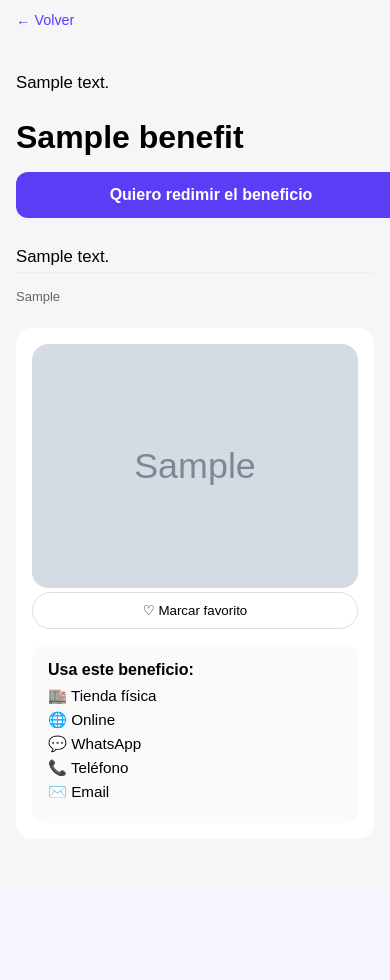
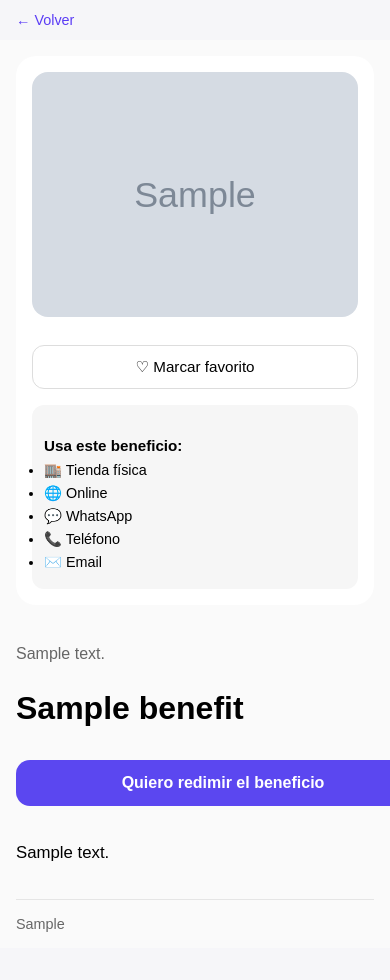
Before and after one commit to haroldgiomart/daimon-newapp, a Flask app: page /beneficio/1/1 in a window 390 px wide. Shown: the part 109-1089 px from the top of the page. Before the commit the page ends 907 px from the top, so only its background shows below. Run offline with Flask 3, Linux system fonts and the light colour scheme; grey boxes marked "Sample" are stand-in pictures; a database or web service that is not in the repository returns one stand-in record (values such as "Sample title"); data that the repository does not hold is empty.

Commit message:
UX Changes for mobile and desktop

```diff
--- a/static/css/app.css
+++ b/static/css/app.css
@@ -226,50 +226,34 @@ section h2 {
   grid-template-columns: 1fr;
   gap: 24px;
   padding: 16px;
+  background: #fafafa;
 }
 
 @media (max-width: 1023px) {
-  .beneficio-detalle-grid {
-    display: flex;
-    flex-direction: column;
-  }
 
   .beneficio-right {
-    background: #fff;
-    border-radius: 16px;
-    padding: 16px;
-  }
-
-  .beneficio-left {
-    padding-right: 0;
+    order: -1;
   }
 
   .btn-redimir {
-    font-size: 1rem;
-    padding: 16px;
-    border-radius: 14px;
+    width: 100%;
   }
 }
 
 @media (min-width: 1024px) {
+
   .beneficio-detalle-grid {
-    display: grid;
-    grid-template-columns: 2.5fr 1.2fr;
-    gap: 40px;
-    align-items: start;
+    grid-template-columns: 2.4fr 1.2fr;
+    gap: 48px;
     max-width: 1200px;
     margin: 0 auto;
-    padding: 40px 32px;
+    padding: 48px 32px;
   }
 
   .beneficio-right {
     position: sticky;
     top: 120px;
-  }
-
-  .btn-redimir {
-    width: fit-content;
-    padding: 14px 28px;
+    height: fit-content;
   }
 }
 
@@ -278,31 +262,42 @@ section h2 {
 
 .beneficio-title {
   font-size: 2rem;
-  margin-bottom: 12px;
+  font-weight: 700;
+  margin-bottom: 16px;
+  line-height: 1.2;
 }
 
 .beneficio-short {
-  font-size: 1.05rem;
-  margin-bottom: 16px;
+  font-size: 1rem;
+  color: #666;
+  margin-bottom: 8px;
 }
 
 .beneficio-description {
   font-size: 1.05rem;
   line-height: 1.75;
+  margin-top: 24px;
 }
 
 .btn-redimir {
-  display: block;
-  width: 100%;
-  text-align: center;
-  background: #5b3df5;
-  color: white;
-  padding: 14px 16px;
-  border-radius: 12px;
+  display: inline-flex;
+  align-items: center;
+  justify-content: center;
+  background: #5b47f0;
+  color: #fff;
+  font-size: 1rem;
   font-weight: 600;
-  margin: 16px 0 24px;
+  padding: 14px 28px;
+  border-radius: 14px;
   text-decoration: none;
+  margin: 16px 0 8px;
+  transition: background 0.2s ease;
 }
+
+.btn-redimir:hover {
+  background: #4a39d9;
+}
+
 
 .btn-redimir.disabled {
   background: #ccc;
@@ -319,56 +314,61 @@ section h2 {
 }
 
 .beneficio-verbatim {
-  font-size: 13px;
+  margin-top: 32px;
+  padding-top: 16px;
+  border-top: 1px solid #e5e5e5;
+  font-size: 0.9rem;
   color: #666;
-  border-top: 1px solid #eee;
-  padding-top: 16px;
 }
 
 /* -------- Columna derecha -------- */
 
 .beneficio-right {
-  position: sticky;
-  top: 100px;
+  background: #fff;
+  border-radius: 20px;
+  padding: 16px;
 }
+
 
 .beneficio-image {
   width: 100%;
-  height: auto;
   border-radius: 16px;
   object-fit: cover;
+  margin-bottom: 12px;
 }
 
 .favorito-detalle {
   width: 100%;
+  margin-top: 12px;
+  padding: 12px;
+  border-radius: 12px;
   border: 1px solid #ddd;
-  background: white;
-  border-radius: 24px;
-  padding: 10px;
+  background: #fff;
   cursor: pointer;
-  margin-bottom: 16px;
+  font-size: 0.95rem;
 }
 
 .beneficio-wayto {
-  background: #fafafa;
-  padding: 16px;
+  margin-top: 16px;
+  background: #f6f6f6;
   border-radius: 12px;
+  padding: 12px;
 }
 
 .beneficio-wayto h4 {
-  margin-top: 0;
   margin-bottom: 8px;
+  font-size: 0.95rem;
 }
 
 .beneficio-wayto ul {
-  list-style: none;
+  llist-style: none;
   padding: 0;
   margin: 0;
 }
 
 .beneficio-wayto li {
+  font-size: 0.9rem;
   margin-bottom: 6px;
-  font-size: 0.95rem;
 }
 
 /* Tablet / Desktop */
```
Also changed, not shown: static/css/app_1.css (+143 -25 lines).
